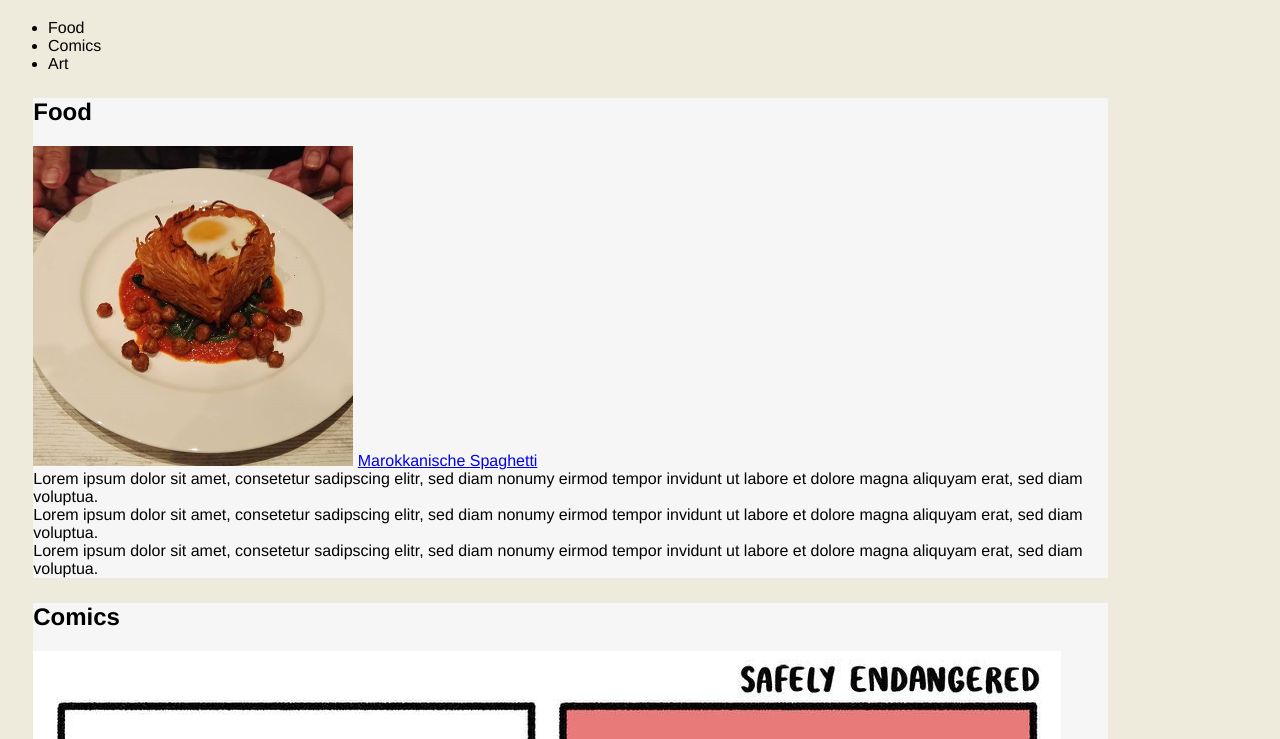
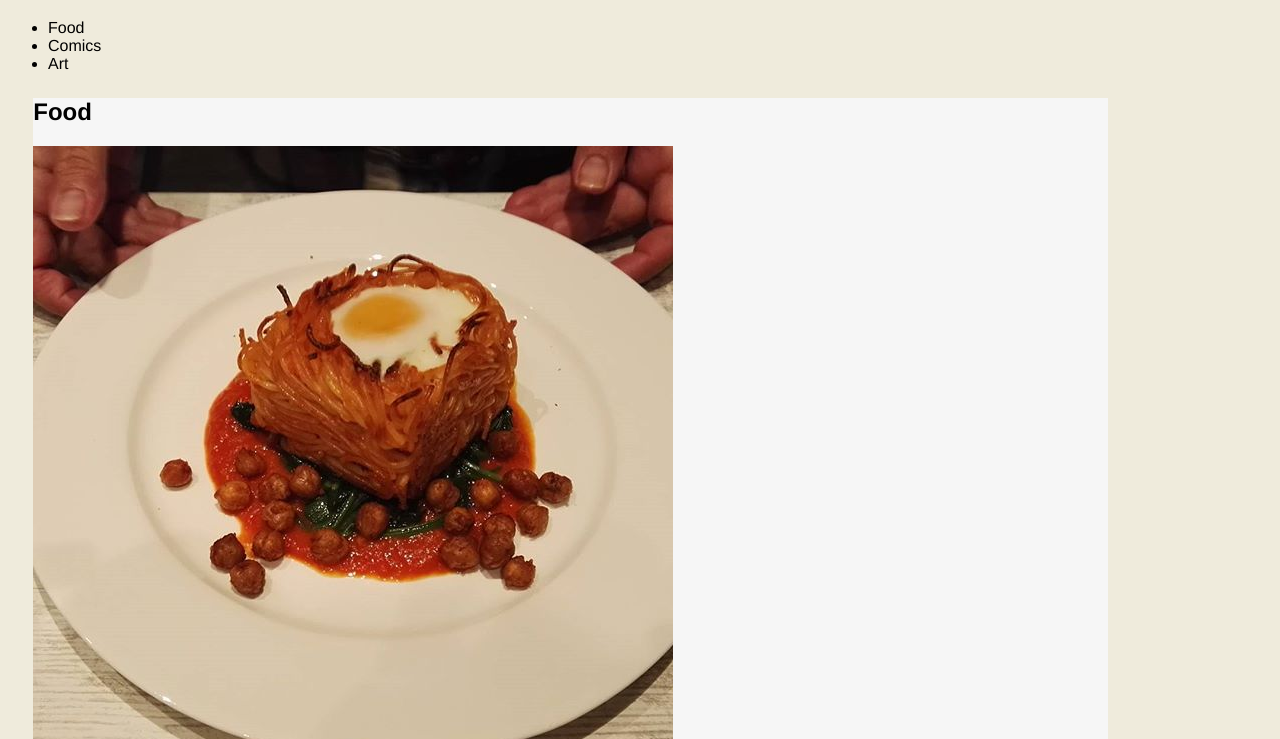
Before and after one commit to MarvRiegelQQ/MarvRiegelQQ.github.io, a plain HTML site: page Aufgabe_03/Aufgabe_03.html in a window 1280 px wide. Shown: the part 61-800 px from the top of the page. Drawn offline with Linux system fonts and the light colour scheme.

Commit message:
Update stylesheet.css

```diff
--- a/Aufgabe_03/stylesheet.css
+++ b/Aufgabe_03/stylesheet.css
@@ -10,7 +10,7 @@ body {
     margin: 2%
 }
 
-#foodpic {
+img src="/Aufgabe_03/food.jpg" {
     width: 320px;
     height: 320px;
 
```
